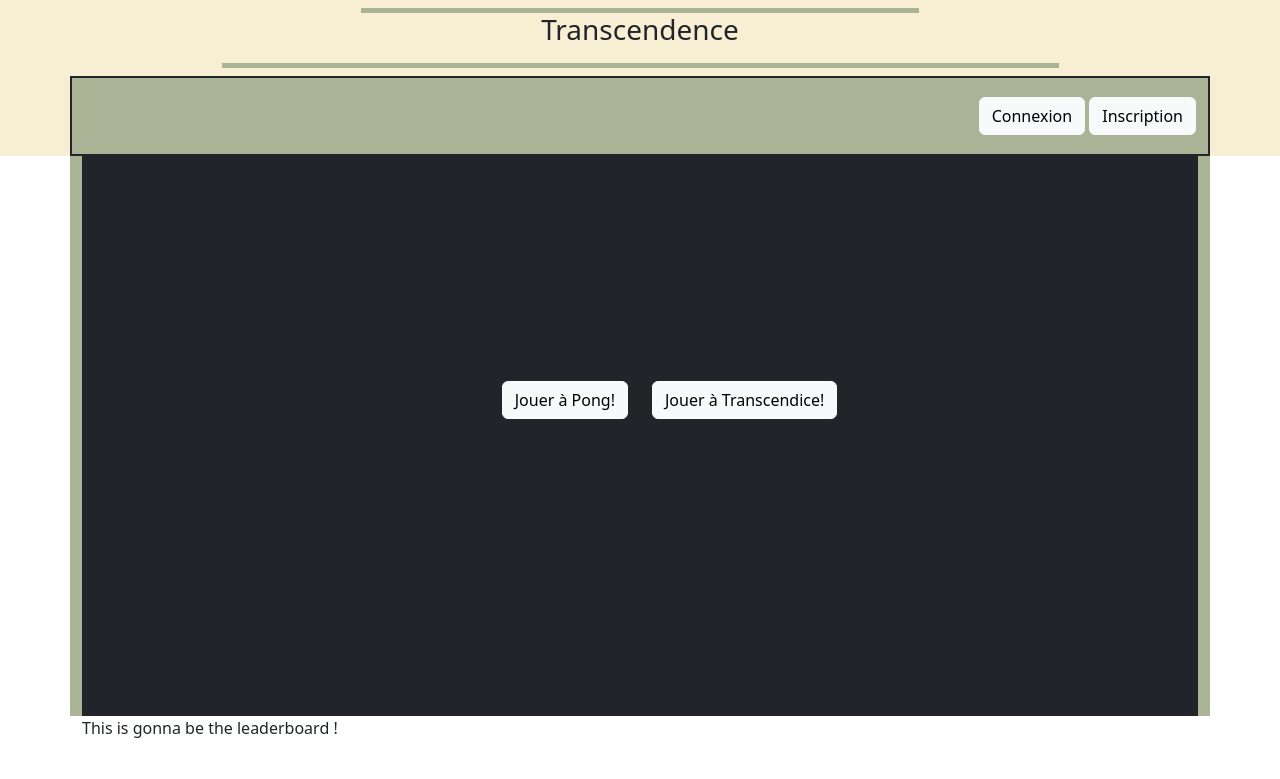
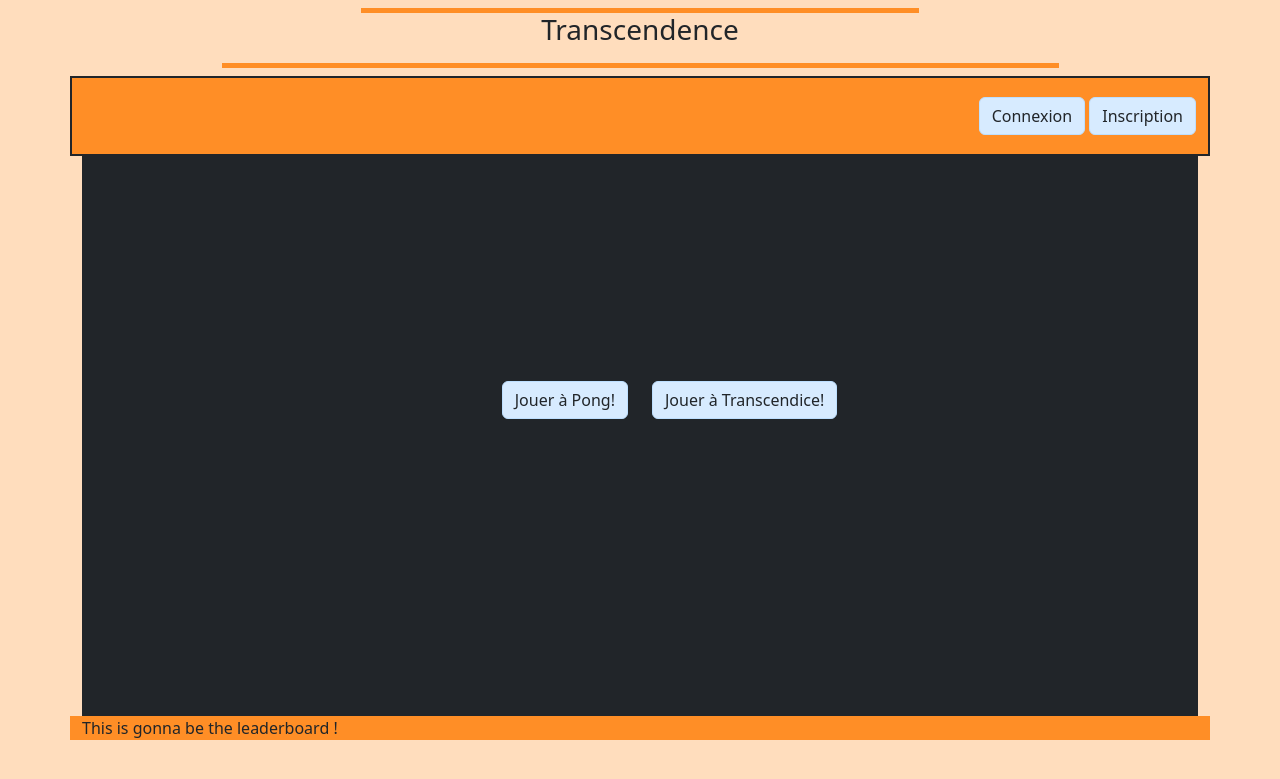
Before and after one commit to 0cculus/divinity, a Django app: page / in a window 1280 px wide. Shown: the top 779 px of the page. Run offline with Django 4.2, Linux system fonts and the light colour scheme; some libraries are stand-ins or nearby versions.

Commit message:
changed colors

```diff
--- a/app/src/static/css/styles.css
+++ b/app/src/static/css/styles.css
@@ -1,52 +1,43 @@
 /*Website color palette*/
-
  :root {
-    --teaGreen: rgb(158,193,163);
-    --cambridgeBlue: rgb(207, 224, 195);
-    --verdigris: rgb(112,169,161);
-    --cerulean: rgb(64,121,140);
-    --plum: rgb(131,61,129);
-
+    --backgroundColor: rgb(255, 221, 189);
+    --mainColor: rgb(255, 142, 38);
+    --accentLighter: rgb(215, 235, 255);
+    --accentColor: rgb(189, 223, 255);
+    --accentDarker: rgb(139, 197, 255);
  }
 
-  .color-btn-primary {
-    background-color: var(--CambridgeBlue);
+  .color-btn {
+    background-color: var(--accentLighter) !important;
+    border-color: var(--accentColor) !important;
 }
 
-  .color-btn-secondary {
-    background-color: rgb(158,193,163);
+  .dropdown-menu { background-color: var(--accentLighter) !important;  }
+
+  .dropdown-item:hover {
+    background-color: var(--accentColor) !important;
+    background-color: var(--accentColor) !important;
 }
 
-  /* .color-btn-submit {
-
+.dropdown-item:active,
+.dropdown-item.active {
+    color: var(--accentDarker);
 }
 
   .color-background {
-
+      background-color: var(--backgroundColor);
 }
 
-  .color-header {
-
-  } */
-
-  .background-green {
-    background-color: rgb(170, 179, 150);
-  }
-  .background-light {
-    background-color: rgb(247, 238, 211);
-  }
-  .background-brown {
-    background-color: rgb(103, 70, 54);
+  .color-navbar {
+    background-color: var(--mainColor);
 }
 
-  .text-green {
-	color: rgb(170, 179, 150);
+  .color-accent-light {
+    background-color: var(--accentLighter);
   }
-  .text-light {
-	color: rgb(247, 238, 211);
-  }
-  .text-brown {
-    color: rbg(103, 70, 54);
+/*accent*/
+  .color-leaderboard {
+    background-color: var(--mainColor);
 }
 
   /*Custom containers*/
@@ -59,13 +50,13 @@
   }
 
   .header-top {
-    border-top: 5px solid rgb(170, 179, 150);
+    border-top: 5px solid var(--mainColor);
     width: 50%;
     margin: 0 auto;
   }
 
   .header-bottom {
-    border-bottom: 5px solid rgb(170, 179, 150);
+    border-bottom: 5px solid var(--mainColor);
     width: 75%;
     margin: 0 auto;
   }
--- a/app/src/static/js/playPongMenu.js
+++ b/app/src/static/js/playPongMenu.js
@@ -18,11 +18,17 @@ const TournamentData = new Tournament
     //Here, retrieve players and colors, and setup GameData and Tournament.
 // }
 
+function retrieveData1v1() {
+
+}
+
 export function play1v1Pong() {
 
     //!Fetch data from user (who is playing ?)
     gameContainer.style.display = "flex";
     disableMenu(playPongMenu);
+
+    retrieveData1v1();
 
     gamedata.setCallBack(initMenu);
     TournamentData.setGame(initGame);
--- a/app/src/templates/index.html
+++ b/app/src/templates/index.html
@@ -30,9 +30,9 @@
     <link rel="preload" as="image" href="{% static 'images/default_profile.png' %}">
 </head>
 
-<body class="color-btn-primary">
+<body class="color-background">
     <!--Header-->
-    <div class="container-fluid pt-2 text-center sticky-top background-light">
+    <div class="container-fluid pt-2 text-center sticky-top">
         <div class="container-md">
             <div class="d-flex justify-content-center">
                 <div class="header-top"></div>
@@ -43,16 +43,16 @@
             </div>
         </div>
         <!--Register and login buttons, with some stats(to add later from DB)-->
-        <div class="container-md navbar-container background-green position-relative sticky-top border border-solid border-2 border-dark justify-content-end text-end">
-            <button class="btn btn-light" style="display: none;" disabled id="backBtn">Retour</button>
+        <div class="container-md navbar-container color-navbar position-relative sticky-top border border-solid border-2 border-dark justify-content-end text-end">
+            <button class="btn color-btn" style="display: none;" disabled id="backBtn">Retour</button>
             <div id="registerLoginBtnElement">
-                <button type="button" class="btn btn-light d-none d-md-inline" data-bs-toggle="modal"
+                <button type="button" class="btn color-btn d-none d-md-inline" data-bs-toggle="modal"
                 data-bs-target="#loginModal" id="loginBtn">Connexion</button>
-                <button type="button" class="btn btn-light d-none d-md-inline" data-bs-toggle="modal"
+                <button type="button" class="btn color-btn d-none d-md-inline" data-bs-toggle="modal"
                 data-bs-target="#registerModal" id="registerBtn">Inscription</button>
                 <!--Dropdown-->
                 <div class="dropdown">
-                        <button class="btn btn-light dropdown-toggle d-md-none" type="button"
+                        <button class="btn btn-light color-btn dropdown-toggle d-md-none" type="button"
                         id="dropdownMenuBtn" data-bs-toggle="dropdown" aria-haspopup="true"
                         aria-expanded="false">Menu
                     </button>
@@ -217,21 +217,21 @@
             <div class="container-fluid position-absolute top-50 start-50 translate-middle">
                 <div class="row justify-content-center position-relative">
                     <div class="col text-end">
-                        <button type="button" class="btn btn-light" id="playPongBtn">Jouer à Pong!</button>
+                        <button type="button" class="btn color-btn" id="playPongBtn">Jouer à Pong!</button>
                     </div>
                     <div class="col">
-                        <button type="button" class="btn btn-light" id="playTranscendiceBtn">Jouer à Transcendice!</button>
+                        <button type="button" class="btn color-btn" id="playTranscendiceBtn">Jouer à Transcendice!</button>
                     </div>
                 </div>
             </div>
         </div>
     </div>
     <!--PONG game menu-->
-    <div class="container-game container-md bg-dark" id="pongMenu" style="display: none;">
-        <div class="container-fluid position-absolute top-50 start-50 translate-middle">
+    <div class="container-md container-game bg-dark" id="pongMenu" style="display: none;">
+        <div class="position-absolute top-50 start-50 translate-middle">
             <div class="row d-flex justify-content-center">
                 <div class="col-auto">
-                    <button type="button" class="btn btn-light" id="pongPlay1v1">1 vs 1</button>
+                    <button type="button" class="btn btn-light" data-bs-toggle="modal" data-bs-target="#gameSetup" id="pongPlay1v1">1 vs 1</button>
                 </div>
             </div>
             <div class="row m-3 d-flex justify-content-center">
@@ -293,7 +293,7 @@
         </div>
     </div>
     <!--Game stats (Leaderboard).-->
-    <div class="container-md">This is gonna be the leaderboard !</div>
+    <div class="container-md color-leaderboard">This is gonna be the leaderboard !</div>
 
     <script src="https://cdn.jsdelivr.net/npm/bootstrap@5.3.3/dist/js/bootstrap.bundle.min.js"
         integrity="sha384-YvpcrYf0tY3lHB60NNkmXc5s9fDVZLESaAA55NDzOxhy9GkcIdslK1eN7N6jIeHz"
--- a/elo_notes.txt
+++ b/elo_notes.txt
@@ -43,6 +43,7 @@ TODO Game end
     Update Leaderboard
 
 TODO Design
+    Add color to modals
     Make sure contrast is ok.
     Check for accessibility
     Go further with css (transform, transition...)
```
Lines whose indentation alone changed are shown as unchanged.
